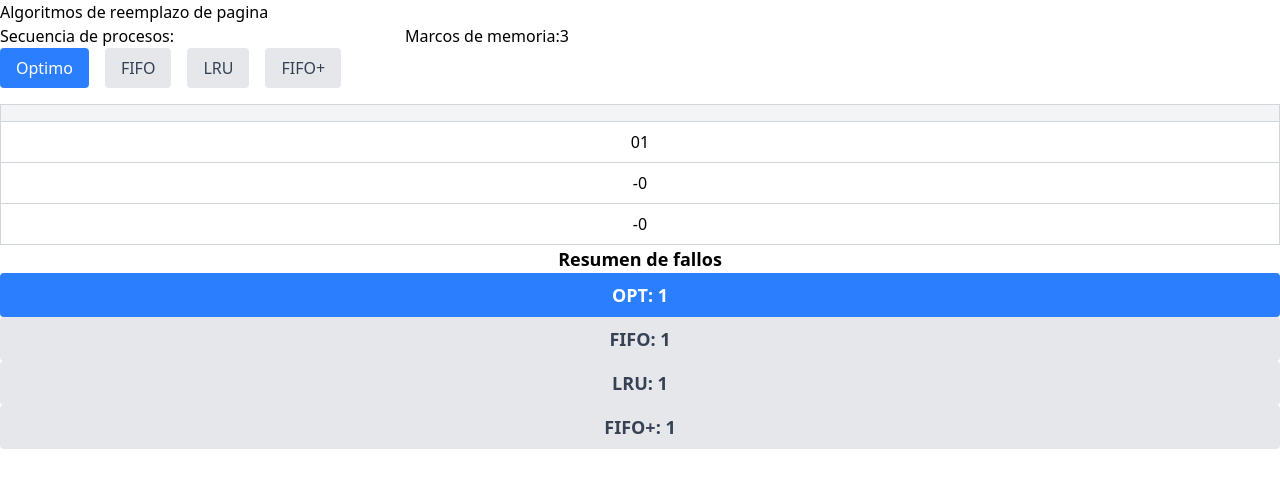
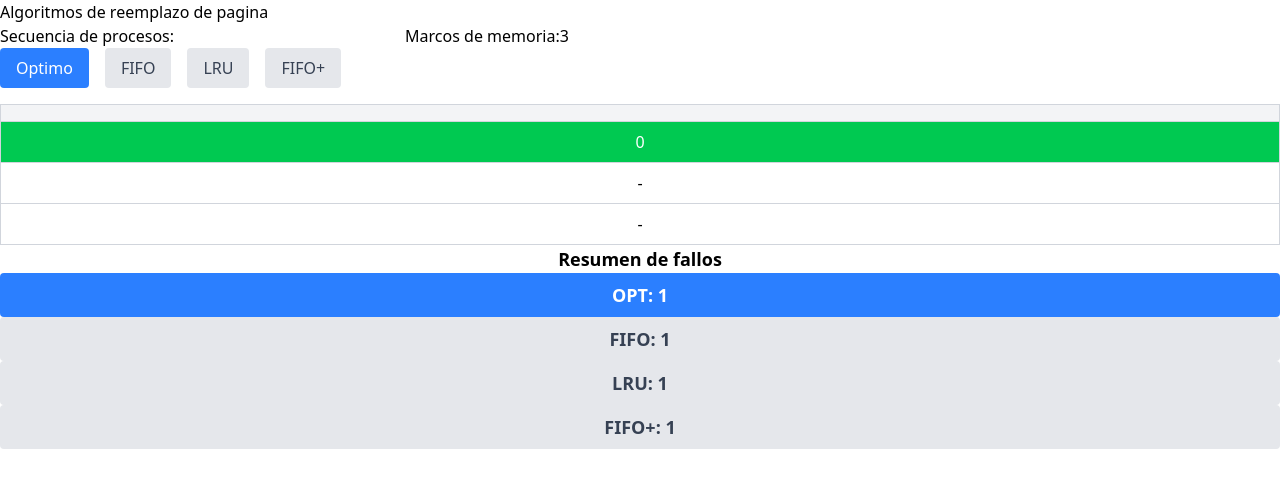
Before and after one commit to weswinng/page_replacement_algorithms, a React (Vite) app: page / in a window 1280 px wide. Shown: the top 488 px of the page. Built offline with nearby package versions, Linux system fonts and the light colour scheme.

Commit message:
Enhance SimulationTable: improve matrix rendering and add conditional styling for cells

```diff
--- a/src/components/SimulationTable.jsx
+++ b/src/components/SimulationTable.jsx
@@ -26,6 +26,8 @@ const SimulationTable = ({ selectedAlgorithm }) => {
     matriz.map((row) => row[colIndex])
   )
 
+  console.log(transposedMatrix)
+
   return (
     <div className='overflow-x-auto'>
       <table className='table-auto border-collapse border border-gray-300 w-full text-center'>
@@ -40,13 +42,15 @@ const SimulationTable = ({ selectedAlgorithm }) => {
         </thead>
         <tbody>
           {transposedMatrix.map((row, rowIndex) => (
-            <tr key={rowIndex}>
+            <tr key={`row-${rowIndex}`}>
               {row.map((cell, cellIndex) => (
                 <td
-                  key={cellIndex}
-                  className='border border-gray-300 px-4 py-2'
+                  key={`cell-${rowIndex}-${cellIndex}`}
+                  className={`border border-gray-300 px-4 py-2 ${
+                    cell[1] === 1 ? 'bg-green-500 text-white' : ''
+                  }`}
                 >
-                  {cell}
+                  {cell[0]}
                 </td>
               ))}
             </tr>
--- a/src/utils/algorithms.js
+++ b/src/utils/algorithms.js
@@ -8,11 +8,10 @@ function MatrixCombine (matrix1, matrix2, length1, length2) {
   const resultmatrix = []
   for (let i = 0; i < length1; i++) {
     // Inicializar cada fila como un array vacío
-    resultmatrix[i] = [];
-
+    resultmatrix[i] = []
     for (let j = 0; j < length2; j++) {
       // Combinar los valores de ambas matrices en la posición [i][j]
-      resultmatrix[i][j] = [matrix1[i][j], matrix2[i][j]];
+      resultmatrix[i][j] = [matrix1[i][j], matrix2[i][j]]
     }
   }
   return resultmatrix
```
